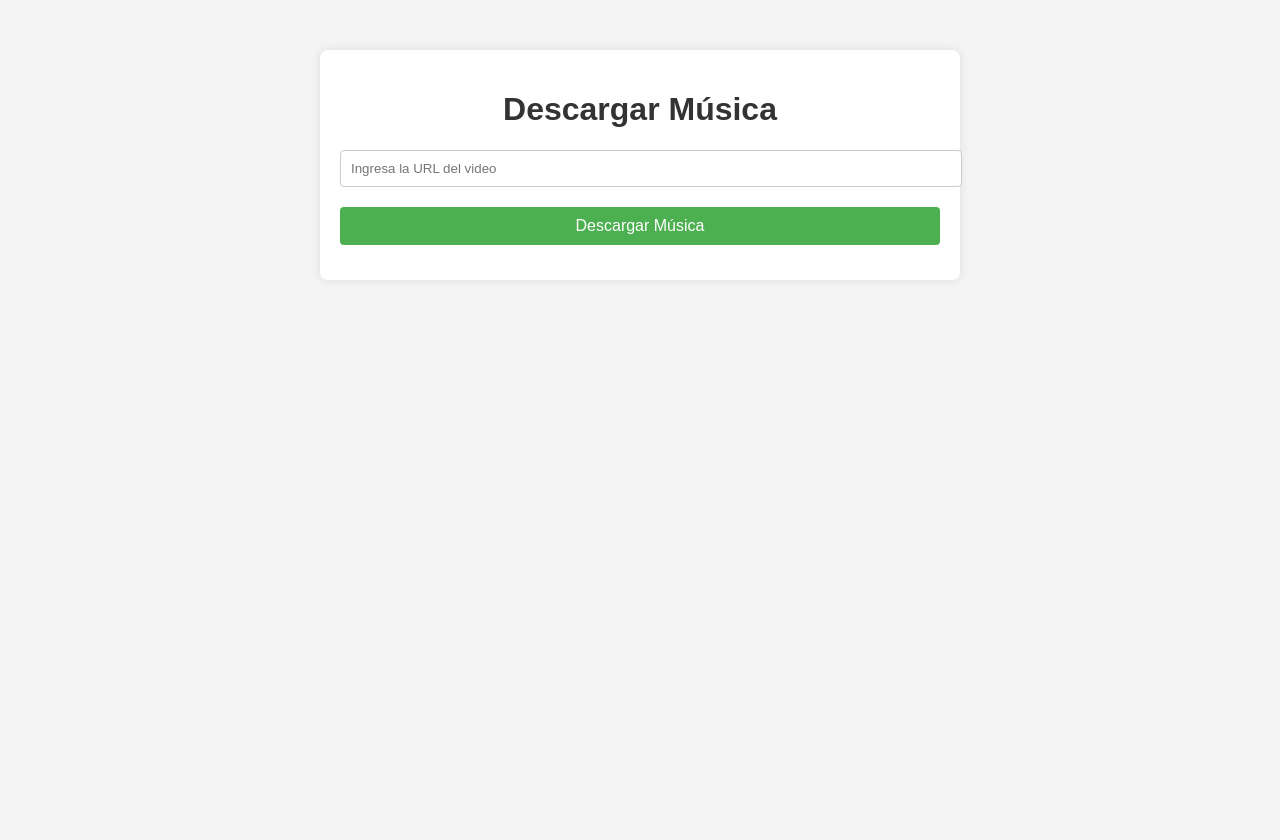
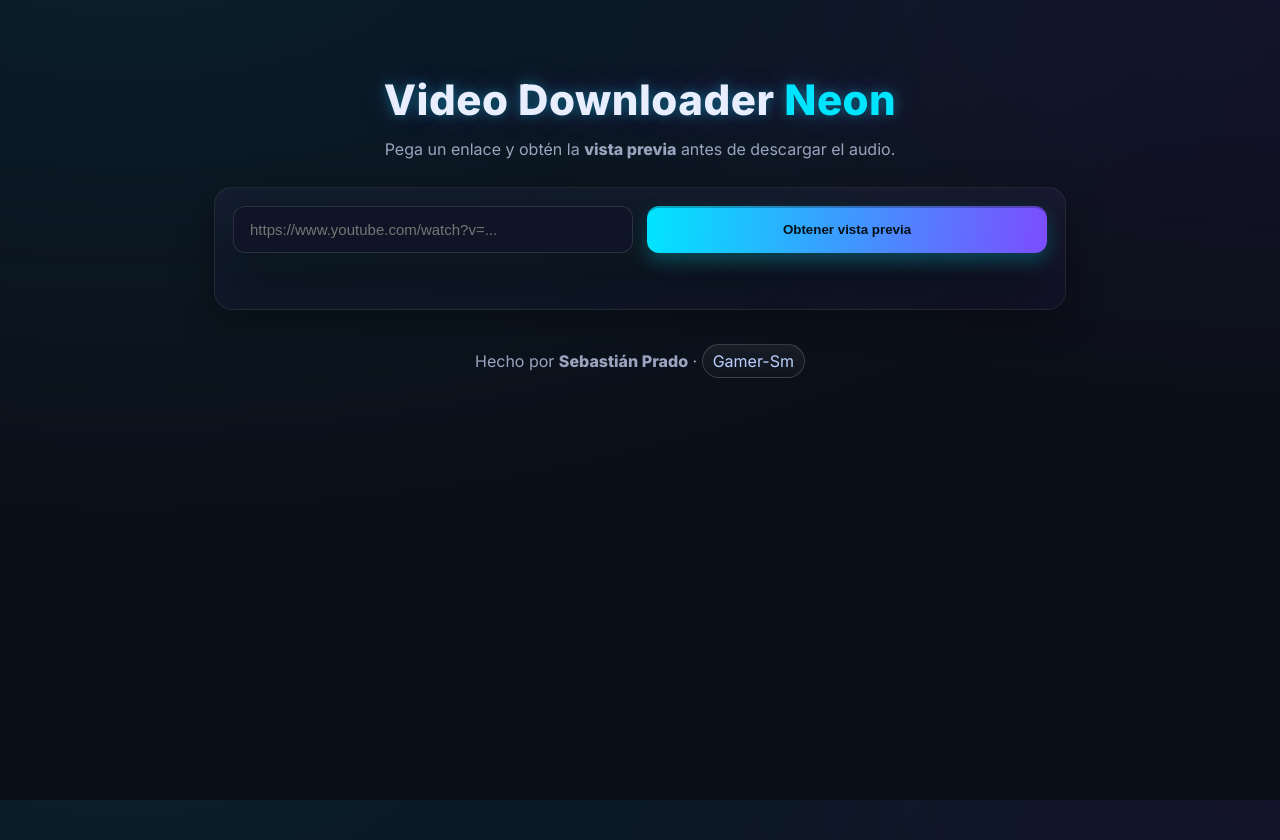
Before and after one commit to Gamer-Sm/-Video_Downloader_Free, a Flask app: page / in a window 1280 px wide. Before the commit the page ends 245 px from the top, so only its background shows below. Run offline with Flask 2, Linux system fonts and the light colour scheme; some libraries are stand-ins or nearby versions.

Commit message:
Docs: README con banner neon + créditos

```diff
--- a/app.py
+++ b/app.py
@@ -12,7 +12,8 @@ DOWNLOAD_FOLDER = os.getenv("DOWNLOAD_FOLDER", "./downloads")
 DOWNLOAD_DIR = Path(DOWNLOAD_FOLDER).resolve()
 DOWNLOAD_DIR.mkdir(parents=True, exist_ok=True)
 
-AUDIO_EXTS = {"m4a", "webm", "opus", "mp4", "m4b", "mp3"}  # sin FFmpeg, guardamos lo que venga
+# Extensiones de audio que aceptaremos (sin conversión FFmpeg)
+AUDIO_EXTS = {"m4a", "webm", "opus", "mp4", "m4b", "mp3"}
 
 # --- Utilidades ---
 INVALID_WIN_CHARS = r'<>:"/\\|?*\0'
@@ -30,15 +31,10 @@ def sanitize_filename(name: str) -> str:
 
 def pick_best_audio(formats: List[Dict[str, Any]]) -> Optional[Dict[str, Any]]:
     """
-    Elige el mejor formato de audio-only disponible:
-    1) M4A/AAC si existe
-    2) OPUS/WEBM
-    3) Audio-only MP4/M4B
-    Retorna el dict del formato elegido (con format_id).
+    Prioriza M4A/AAC; si no hay, OPUS/WEBM; luego el resto. Elige mayor bitrate.
     """
     if not formats:
         return None
-    # Filtrar solo audio-only (vcodec = none)
     audios = [f for f in formats if (f.get("vcodec") in (None, "none"))]
     if not audios:
         return None
@@ -46,22 +42,20 @@ def pick_best_audio(formats: List[Dict[str, Any]]) -> Optional[Dict[str, Any]]:
     def score(f: Dict[str, Any]) -> tuple:
         ext = (f.get("ext") or "").lower()
         acodec = (f.get("acodec") or "").lower()
-        abr = f.get("abr") or 0  # audio bitrate
-        # preferencia: m4a/aac > opus/webm > otros
+        abr = f.get("abr") or 0
         if ext == "m4a" or acodec.startswith("mp4a") or "aac" in acodec:
             priority = 0
         elif ext in ("webm", "opus") or "opus" in acodec:
             priority = 1
         else:
             priority = 2
-        # mayor abr primero
         return (priority, -abr)
 
     audios.sort(key=score)
-    return audios[0] if audios else None
+    return audios[0]
 
 def find_audio_file(safe_title: str) -> Optional[Path]:
-    # Busca archivos de audio que empiecen con el título (en toda la carpeta)
+    """Busca recursivamente archivos de audio cuyo nombre empiece con el título saneado."""
     candidates = [
         p for p in DOWNLOAD_DIR.rglob(f"{safe_title}.*")
         if p.is_file() and p.suffix.lstrip(".").lower() in AUDIO_EXTS
@@ -76,6 +70,43 @@ def find_audio_file(safe_title: str) -> Optional[Path]:
 def home():
     return render_template("index.html")
 
+# Vista previa (sin descargar)
+@app.route("/preview", methods=["POST"])
+def preview():
+    data = request.get_json(silent=True) or {}
+    video_url = (data.get("url") or "").strip()
+    if not re.match(r"^https?://", video_url):
+        return jsonify({"error": "Invalid URL"}), 400
+    try:
+        with YoutubeDL({
+            "noplaylist": True,
+            "ignoreconfig": True,   # evita configs externas (como --write-pages)
+            "quiet": True,
+            "no_warnings": True,
+            "skip_download": True,
+        }) as ydl:
+            info = ydl.extract_info(video_url, download=False)
+        if not info:
+            return jsonify({"error": "No se pudo obtener información"}), 500
+
+        best = pick_best_audio(info.get("formats") or [])
+        return jsonify({
+            "title": info.get("title"),
+            "uploader": info.get("uploader") or info.get("channel"),
+            "duration": info.get("duration"),
+            "thumbnail": info.get("thumbnail"),
+            "webpage_url": info.get("webpage_url") or video_url,
+            "best_audio": {
+                "format_id": best.get("format_id") if best else None,
+                "ext": best.get("ext") if best else None,
+                "abr": best.get("abr") if best else None,
+                "acodec": best.get("acodec") if best else None,
+            }
+        })
+    except Exception as e:
+        return jsonify({"error": f"Error en preview: {str(e)}"}), 500
+
+# Descargar (elige formato exacto y guarda sin convertir)
 @app.route("/downloads", methods=["POST"])
 def download_audio():
     data = request.get_json(silent=True) or {}
@@ -89,7 +120,7 @@ def download_audio():
     base_opts = {
         "noplaylist": True,
         "write_pages": False,
-        "ignoreconfig": True,     # ignora config global (evita .mhtml)
+        "ignoreconfig": True,   # ignora config global de yt-dlp
         "quiet": True,
         "no_warnings": True,
         "ignoreerrors": True,
@@ -100,7 +131,7 @@ def download_audio():
     }
 
     try:
-        # 1) SOLO listar info y formatos (sin descargar)
+        # 1) Info previa para elegir formato
         with YoutubeDL({**base_opts, "skip_download": True}) as ydl:
             info = ydl.extract_info(video_url, download=False)
         if not info:
@@ -108,32 +139,22 @@ def download_audio():
 
         title = info.get("title") or "audio"
         safe_title = sanitize_filename(title)
-        formats = info.get("formats") or []
-        best_audio = pick_best_audio(formats)
+        best = pick_best_audio(info.get("formats") or [])
+        if not best:
+            return jsonify({"error": "No hay pista de audio disponible (puede requerir login/cookies)."}), 500
 
-        if not best_audio:
-            # Sin pista de audio-only visible (puede ser restricción/cookies)
-            return jsonify({
-                "error": "No se encontró una pista de audio-only disponible para este video. "
-                         "Puede requerir inicio de sesión/cookies o estar restringido por región/edad."
-            }), 500
+        fmt_id = best.get("format_id")
+        ext = (best.get("ext") or "").lower() or "m4a"
 
-        fmt_id = best_audio.get("format_id")
-        ext = (best_audio.get("ext") or "").lower()
-
-        # 2) Descargar usando exactamente ese format_id
-        ydl_opts = {
-            **base_opts,
-            "format": fmt_id,  # forzamos el formato exacto encontrado
-        }
-        with YoutubeDL(ydl_opts) as ydl:
+        # 2) Descargar usando ese format_id exacto
+        with YoutubeDL({**base_opts, "format": fmt_id}) as ydl:
             ydl.extract_info(video_url, download=True)
 
-        # 3) Ubicar el archivo final por título (y extensión elegida)
+        # 3) Localizar archivo final (exacto o por búsqueda)
         exact = DOWNLOAD_DIR / f"{safe_title}.{ext}"
         final_path = exact if exact.exists() else find_audio_file(safe_title)
 
-        # Higiene: si quedó un .mhtml homónimo, eliminar
+        # Limpieza de posibles .mhtml
         mhtml = DOWNLOAD_DIR / f"{safe_title}.mhtml"
         if mhtml.exists():
             try:
@@ -142,10 +163,7 @@ def download_audio():
                 pass
 
         if not final_path or not final_path.exists():
-            return jsonify({
-                "error": "Se eligió un formato de audio, pero no se encontró el archivo final. "
-                         "Prueba actualizar yt-dlp, verificar conexión o usar otra URL."
-            }), 500
+            return jsonify({"error": "No se generó el archivo de audio."}), 500
 
         file_url = url_for("serve_file", filename=final_path.name, _external=True)
         return jsonify({
@@ -170,34 +188,5 @@ def list_files():
     )
     return jsonify({"files": files})
 
-# Endpoint opcional de depuración: lista los formatos sin descargar
-@app.route("/debug/formats", methods=["POST"])
-def debug_formats():
-    data = request.get_json(silent=True) or {}
-    video_url = (data.get("url") or "").strip()
-    if not re.match(r"^https?://", video_url):
-        return jsonify({"error": "Invalid URL"}), 400
-    with YoutubeDL({
-        "noplaylist": True,
-        "ignoreconfig": True,
-        "quiet": True,
-        "skip_download": True
-    }) as ydl:
-        info = ydl.extract_info(video_url, download=False)
-    fmts = info.get("formats") or []
-    # Solo devolvemos un resumen útil
-    brief = [
-        {
-            "format_id": f.get("format_id"),
-            "ext": f.get("ext"),
-            "acodec": f.get("acodec"),
-            "vcodec": f.get("vcodec"),
-            "abr": f.get("abr"),
-            "filesize": f.get("filesize") or f.get("filesize_approx")
-        }
-        for f in fmts
-    ]
-    return jsonify({"title": info.get("title"), "formats": brief})
-
 if __name__ == "__main__":
     app.run(host="0.0.0.0", port=5000, debug=True)
--- a/templates/index.html
+++ b/templates/index.html
@@ -1,123 +1,143 @@
 <!DOCTYPE html>
 <html lang="es">
 <head>
-    <meta charset="UTF-8">
-    <meta name="viewport" content="width=device-width, initial-scale=1.0">
-    <title>Descargar Música</title>
-    <style>
-        body {
-            font-family: Arial, sans-serif;
-            background-color: #f4f4f4;
-            margin: 0;
-            padding: 0;
-        }
-        .container {
-            max-width: 600px;
-            margin: 50px auto;
-            padding: 20px;
-            background-color: white;
-            border-radius: 8px;
-            box-shadow: 0 0 10px rgba(0, 0, 0, 0.1);
-        }
-        h1 {
-            text-align: center;
-            color: #333;
-        }
-        .input-field {
-            width: 100%;
-            padding: 10px;
-            margin-bottom: 20px;
-            border: 1px solid #ccc;
-            border-radius: 4px;
-        }
-        .submit-btn {
-            width: 100%;
-            padding: 10px;
-            background-color: #4CAF50;
-            border: none;
-            border-radius: 4px;
-            color: white;
-            font-size: 16px;
-            cursor: pointer;
-        }
-        .submit-btn:hover {
-            background-color: #45a049;
-        }
-        .error-message {
-            color: red;
-            text-align: center;
-        }
-        .success-message {
-            text-align: center;
-            margin-top: 15px;
-        }
-        .download-link {
-            display: inline-block;
-            margin-top: 10px;
-            padding: 10px 15px;
-            background-color: #2196F3;
-            color: white;
-            text-decoration: none;
-            border-radius: 4px;
-        }
-        .download-link:hover {
-            background-color: #0b7dda;
-        }
-    </style>
+  <meta charset="UTF-8" />
+  <meta name="viewport" content="width=device-width, initial-scale=1.0" />
+  <title>Video Downloader – Neon</title>
+  <link rel="preconnect" href="https://fonts.googleapis.com">
+  <link rel="preconnect" href="https://fonts.gstatic.com" crossorigin>
+  <link href="https://fonts.googleapis.com/css2?family=Inter:wght@300;400;600;800&display=swap" rel="stylesheet">
+  <style>
+    :root{
+      --bg:#0b0f19; --card:#11172a; --muted:#9aa4bf; --accent:#00e5ff; --accent2:#7c4dff; --ok:#00ffa3; --danger:#ff4976;
+    }
+    *{box-sizing:border-box}
+    html,body{height:100%}
+    body{margin:0;font-family:Inter,system-ui,-apple-system,Segoe UI,Roboto,Arial;background:radial-gradient(1200px 600px at 10% -10%,rgba(0,229,255,.08),transparent),radial-gradient(800px 400px at 100% 0,rgba(124,77,255,.08),transparent),var(--bg);color:#e9eeff}
+    a{color:var(--accent)}
+    .wrap{max-width:900px;margin:40px auto;padding:24px}
+    .title{text-align:center;margin:10px 0 18px;font-weight:800;letter-spacing:.5px;font-size:clamp(26px,4vw,42px);text-shadow:0 0 12px rgba(0,229,255,.35),0 0 30px rgba(124,77,255,.25)}
+    .subtitle{color:var(--muted);text-align:center;margin:-4px 0 28px}
+    .panel{background:linear-gradient(180deg,rgba(255,255,255,.02),rgba(255,255,255,.00));border:1px solid rgba(255,255,255,.08);border-radius:18px;padding:18px 18px 22px;box-shadow:0 10px 35px rgba(0,0,0,.35),inset 0 0 60px rgba(124,77,255,.07)}
+    .row{display:flex;gap:14px;flex-wrap:wrap}
+    .row > *{flex:1 1 220px}
+    .input{width:100%;padding:14px 16px;border-radius:12px;border:1px solid rgba(255,255,255,.12);background:#0f1526;color:#dfe6ff;font-size:15px;outline:none}
+    .input:focus{border-color:var(--accent);box-shadow:0 0 0 3px rgba(0,229,255,.15)}
+    .btn{padding:14px 18px;border:none;border-radius:12px;color:#041018;font-weight:700;background:linear-gradient(95deg,var(--accent),var(--accent2));cursor:pointer;box-shadow:0 8px 18px rgba(0,229,255,.25),0 2px 0 rgba(0,0,0,.25) inset}
+    .btn:active{transform:translateY(1px)}
+    .status{margin-top:12px;min-height:22px;font-size:14px;color:var(--muted)}
+    .grid{display:grid;grid-template-columns:1fr;gap:18px;margin-top:18px}
+    @media(min-width:820px){.grid{grid-template-columns: 380px 1fr}}
+    .card{background:#0d1324;border:1px solid rgba(255,255,255,.06);border-radius:16px;overflow:hidden;box-shadow:0 10px 30px rgba(0,0,0,.35)}
+    .thumb{width:100%;aspect-ratio:16/9;object-fit:cover;background:#0a0f1e}
+    .card-body{padding:14px 16px}
+    .meta{color:var(--muted);font-size:14px;margin-top:6px}
+    .actions{display:flex;flex-wrap:wrap;gap:10px;margin-top:14px}
+    .ghost{background:transparent;border:1px solid rgba(255,255,255,.18);color:#e9eeff}
+    footer{margin:28px 0 10px;text-align:center;color:var(--muted)}
+    .badge{display:inline-block;margin-top:6px;padding:6px 10px;border-radius:999px;border:1px solid rgba(255,255,255,.16);background:linear-gradient(180deg,rgba(255,255,255,.06),rgba(255,255,255,.02));color:#bcd0ff}
+  </style>
 </head>
 <body>
+  <div class="wrap">
+    <h1 class="title">Video Downloader <span style="color:var(--accent)">Neon</span></h1>
+    <p class="subtitle">Pega un enlace y obtén la <strong>vista previa</strong> antes de descargar el audio.</p>
 
-<div class="container">
-    <h1>Descargar Música</h1>
-    <form id="download-form">
-        <input type="text" id="video-url" class="input-field" placeholder="Ingresa la URL del video" required>
-        <button type="submit" class="submit-btn">Descargar Música</button>
-    </form>
-    <div id="message" class="error-message"></div>
-    <div id="success" class="success-message"></div>
-</div>
+    <div class="panel">
+      <div class="row">
+        <input id="url" class="input" placeholder="https://www.youtube.com/watch?v=..." />
+        <button id="btnPreview" class="btn">Obtener vista previa</button>
+      </div>
+      <div id="status" class="status"></div>
 
-<script>
-    document.getElementById('download-form').addEventListener('submit', async function(event) {
-        event.preventDefault();
+      <div class="grid" id="preview" style="display:none">
+        <div class="card">
+          <img id="thumb" class="thumb" alt="thumbnail" />
+        </div>
+        <div class="card">
+          <div class="card-body">
+            <h3 id="title" style="margin:0 0 6px"></h3>
+            <div class="meta"><span id="uploader"></span> • <span id="duration"></span></div>
+            <div class="actions">
+              <a id="openVideo" class="btn ghost" target="_blank">Ver en YouTube</a>
+              <button id="btnDownload" class="btn">⬇ Descargar audio</button>
+            </div>
+            <div id="dlStatus" class="status"></div>
+            <div id="dlLink" class="status" style="margin-top:8px"></div>
+          </div>
+        </div>
+      </div>
+    </div>
 
-        const videoUrl = document.getElementById('video-url').value;
-        const messageDiv = document.getElementById('message');
-        const successDiv = document.getElementById('success');
+    <footer>
+      <div>Hecho por <strong>Sebastián Prado</strong> · <span class="badge">Gamer-Sm</span></div>
+    </footer>
+  </div>
 
-        messageDiv.textContent = "";
-        successDiv.innerHTML = "";
+  <script>
+    const fmtTime = (sec)=>{
+      if(!sec && sec!==0) return '—';
+      const h=Math.floor(sec/3600), m=Math.floor((sec%3600)/60), s=sec%60;
+      return [h,m,s].filter((v,i)=>v||i>0).map(v=>String(v).padStart(2,'0')).join(':');
+    };
 
-        if (!videoUrl) {
-            messageDiv.textContent = "Por favor, ingresa una URL válida.";
-            return;
-        }
+    const qs = (id)=>document.getElementById(id);
+    const elUrl = qs('url');
+    const elStatus = qs('status');
+    const elPrev = qs('preview');
+    const elThumb = qs('thumb');
+    const elTitle = qs('title');
+    const elUploader = qs('uploader');
+    const elDuration = qs('duration');
+    const elOpen = qs('openVideo');
+    const elBtnDownload = qs('btnDownload');
+    const elDlStatus = qs('dlStatus');
+    const elDlLink = qs('dlLink');
 
-        messageDiv.textContent = "Descargando...";
+    async function preview(){
+      elStatus.textContent = 'Cargando vista previa…';
+      elPrev.style.display = 'none';
+      elDlStatus.textContent='';
+      elDlLink.innerHTML='';
+      try{
+        const r = await fetch('/preview',{
+          method:'POST', headers:{'Content-Type':'application/json'},
+          body: JSON.stringify({url: elUrl.value.trim()})
+        });
+        const data = await r.json();
+        if(!r.ok) throw new Error(data.error||'Error en vista previa');
+        elStatus.textContent='';
+        elPrev.style.display='grid';
+        elThumb.src = data.thumbnail || '';
+        elTitle.textContent = data.title || '(sin título)';
+        elUploader.textContent = data.uploader || 'Desconocido';
+        elDuration.textContent = fmtTime(data.duration);
+        elOpen.href = data.webpage_url || '#';
+      }catch(err){
+        elStatus.textContent = 'Error: '+err.message;
+      }
+    }
 
-        try {
-            const response = await fetch('/downloads', {
-                method: 'POST',
-                headers: { 'Content-Type': 'application/json' },
-                body: JSON.stringify({ url: videoUrl })
-            });
+    async function download(){
+      elDlStatus.textContent = 'Descargando…';
+      elDlLink.innerHTML='';
+      try{
+        const r = await fetch('/downloads',{
+          method:'POST', headers:{'Content-Type':'application/json'},
+          body: JSON.stringify({url: elUrl.value.trim()})
+        });
+        const data = await r.json();
+        if(!r.ok) throw new Error(data.error||'No se pudo descargar');
+        elDlStatus.textContent = '¡Listo!';
+        elDlLink.innerHTML = `<a class="btn" href="${data.file_url}" target="_blank">⬇ Descargar ahora</a>`;
+      }catch(err){
+        elDlStatus.textContent = 'Error: '+err.message;
+      }
+    }
 
-            const result = await response.json();
-
-            if (response.ok) {
-                messageDiv.textContent = "";
-                successDiv.innerHTML = `
-                    <p>✅ ¡Descarga completa! <strong>${result.title}</strong></p>
-                    <a class="download-link" href="${result.file_url}" target="_blank">⬇ Descargar ahora</a>
-                `;
-            } else {
-                messageDiv.textContent = `Error: ${result.error || "Hubo un problema con la descarga."}`;
-            }
-        } catch (err) {
-            messageDiv.textContent = "Error al conectar con el servidor.";
-        }
-    });
-</script>
-
+    document.getElementById('btnPreview').addEventListener('click', preview);
+    document.getElementById('btnDownload').addEventListener('click', download);
+    elUrl.addEventListener('keydown', (e)=>{ if(e.key==='Enter'){ e.preventDefault(); preview(); } });
+  </script>
 </body>
 </html>
```
Also changed, not shown: README.md.
